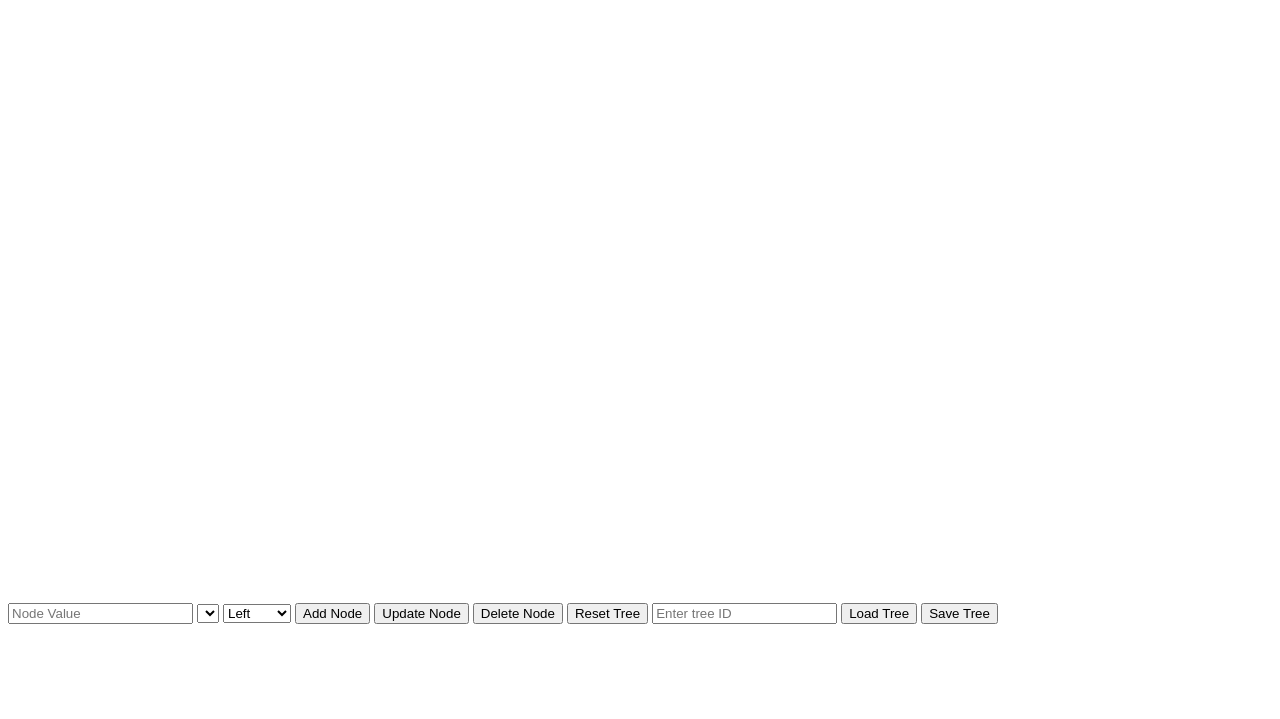
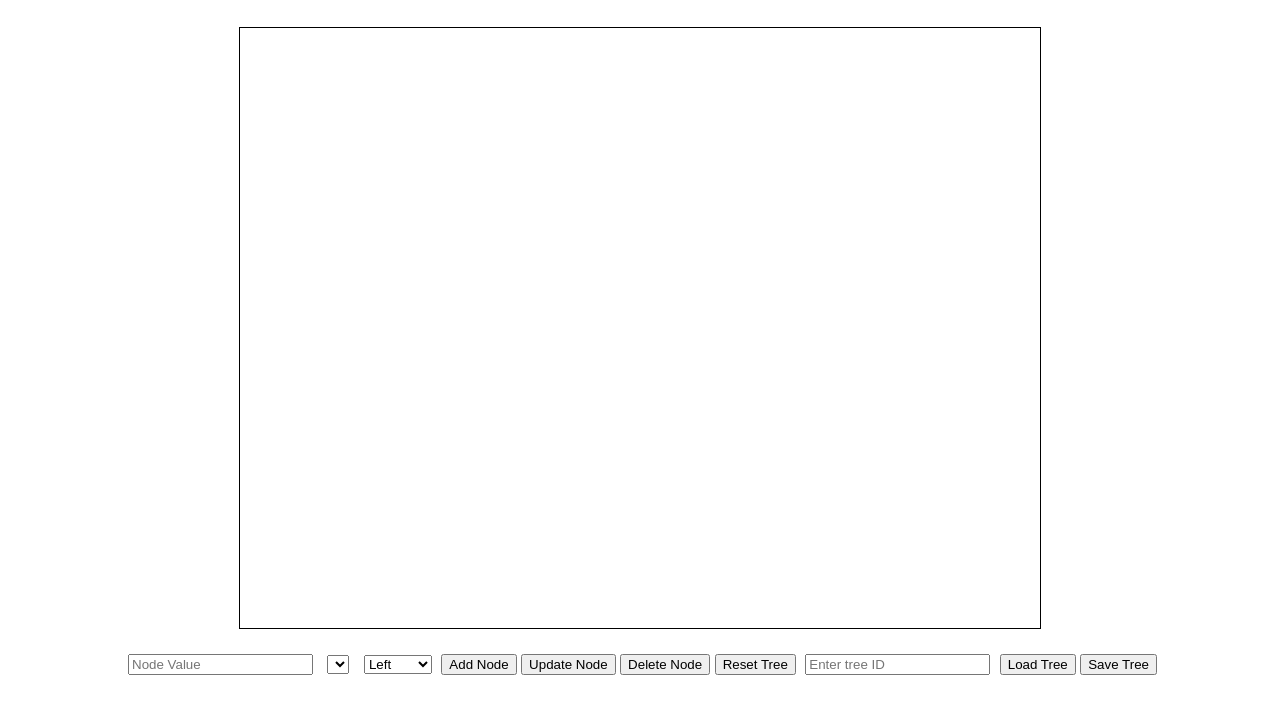
Before and after one commit to Mohsenggg/Hello, a plain HTML site: page index.html in a window 1280 px wide. Shown: the part 81-800 px from the top of the page. Drawn offline with nearby package versions, Linux system fonts and the light colour scheme.

Commit message:
Update index.html

```diff
--- a/index.html
+++ b/index.html
@@ -4,7 +4,7 @@
     <meta charset="UTF-8">
     <meta name="viewport" content="width=device-width, initial-scale=1.0">
     <title>Interactive Binary Tree</title>
-    <link rel="stylesheet" href="app.css">
+    <link rel="stylesheet" href="style.css">
 </head>
 <body>
     <h1>Interactive Binary Tree</h1>
```
